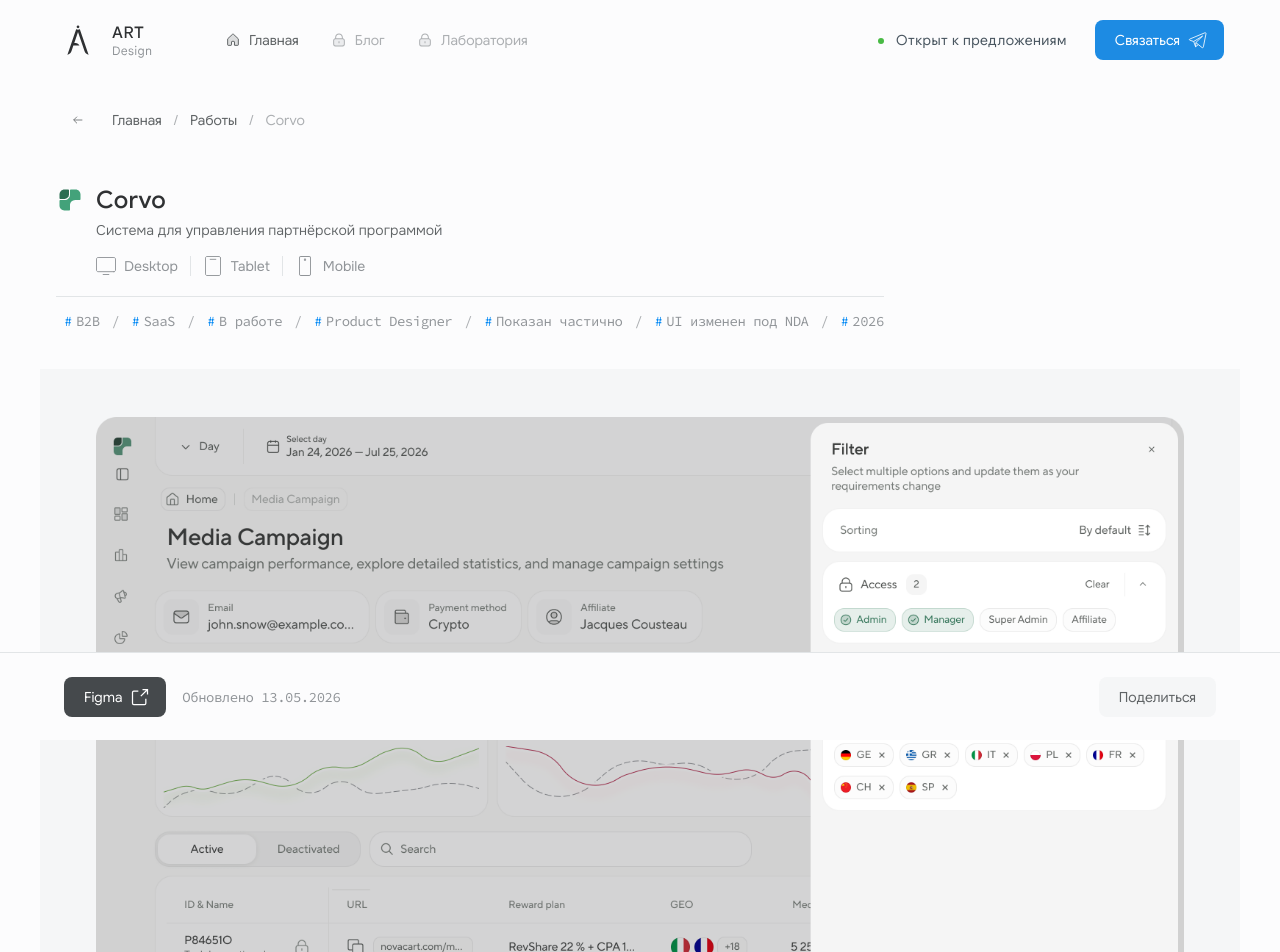
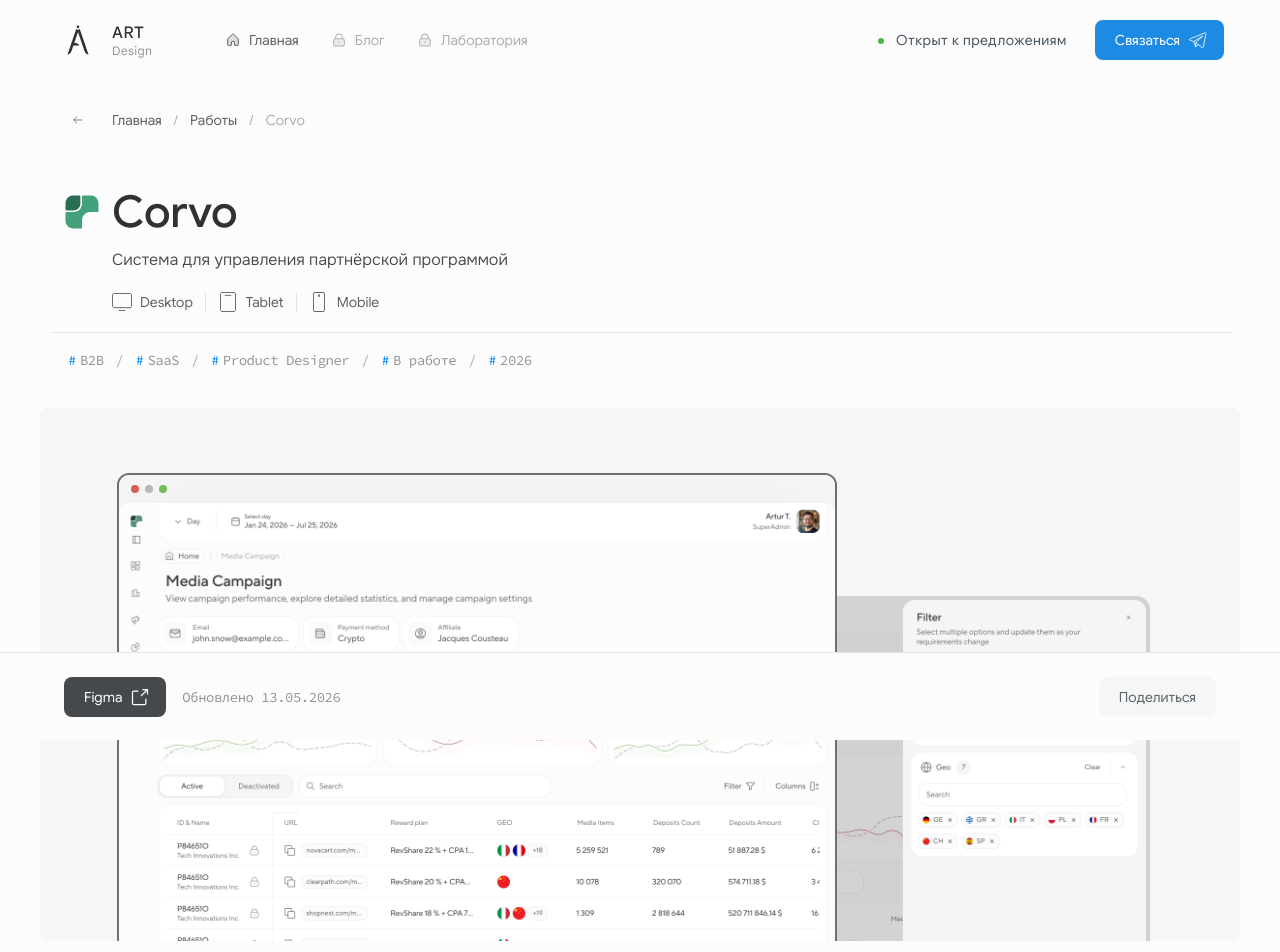
Before and after one commit to Qoalza/Design-portfolio-site, a Next.js app: page /projects/corvo in a window 1280 px wide. Shown: the top 952 px of the page. Built offline with nearby package versions, Linux system fonts and the light colour scheme.

Commit message:
Align Corvo header and main preview with Figma

```diff
--- a/content/projects/corvo.mdx
+++ b/content/projects/corvo.mdx
@@ -17,8 +17,12 @@
   - "Desktop"
   - "Tablet"
   - "Mobile"
-visibility: "Показан частично"
-ndaNote: "UI изменен под NDA"
+detailLabels:
+  - "B2B"
+  - "SaaS"
+  - "Product Designer"
+  - "В работе"
+  - "2026"
 logo: "/assets/projects/corvo/logo.svg"
 heroImage: "/assets/projects/corvo/hero-preview.png"
 heroImageAlt: "Интерфейс Corvo с открытой панелью фильтров рекламных кампаний"
--- a/src/app/projects/[slug]/page.module.css
+++ b/src/app/projects/[slug]/page.module.css
@@ -25,41 +25,47 @@
 
 .skipLink:focus-visible { transform: translateY(0); }
 
-.projectHero { padding: 24px 16px 40px; }
+.projectHero {
+  display: flex;
+  flex-direction: column;
+  align-items: flex-start;
+  gap: 20px;
+  padding: 24px 0 40px 20px;
+}
 
-.projectTitleRow { display: flex; align-items: center; gap: 12px; }
-.projectTitleRow > img { width: 28px; height: 28px; }
+.projectTitleRow { display: flex; align-items: flex-start; gap: 8px; }
+.projectTitleRow > img { width: 44px; height: 44px; margin-top: 6px; }
 .projectTitleRow h1 {
   margin: 0;
   color: #2f3133;
   font-family: "Google Sans", sans-serif;
-  font-size: 24px;
+  font-size: 44px;
   font-weight: 500;
-  line-height: 32px;
-  letter-spacing: .2px;
+  line-height: 56px;
+  letter-spacing: -.2px;
 }
 
 .projectSubtitle {
-  margin: 4px 0 16px 40px;
-  color: #606466;
-  font-size: 14px;
+  margin: -12px 0 0 52px;
+  max-width: 720px;
+  color: #45494c;
+  font-size: 16px;
   font-weight: 350;
-  line-height: 20px;
+  line-height: 24px;
 }
 
-.heroPlatforms { margin-left: 20px; }
-.heroPlatforms > ul { padding-left: 20px; }
+.heroPlatforms { margin-left: 52px; }
 
 .projectLabels {
+  position: relative;
   display: flex;
   width: max-content;
   max-width: 100%;
   flex-wrap: nowrap;
   align-items: center;
   gap: 12px;
-  margin: 20px 0 0;
-  padding: 16px 0 0 8px;
-  border-top: 1px solid #e2e5e7;
+  margin: 0;
+  padding: 20px 0 0 8px;
   color: #909498;
   font-family: "Source Code Pro", monospace;
   font-size: 14px;
@@ -69,24 +75,73 @@
   list-style: none;
 }
 
+.projectLabels::before {
+  position: absolute;
+  top: 0;
+  left: -8px;
+  width: 1180px;
+  height: 1px;
+  background: #e2e5e7;
+  content: "";
+}
+
 .projectLabels li { display: flex; align-items: center; gap: 4px; white-space: nowrap; }
 .projectLabels li > span { margin-right: 8px; color: #acafb2; }
 .projectLabels b { color: #0489f4; font-weight: 400; }
 
 .heroPreview {
+  position: relative;
   width: 1200px;
-  padding: 48px 56px;
+  height: 533px;
+  overflow: hidden;
+  border-radius: 8px;
   background: #f5f6f7;
 }
 
-.heroPreviewImage {
-  width: 1088px;
-  height: 640px;
-  overflow: hidden;
-  border-radius: 8px;
+.heroPreviewBack {
+  position: absolute;
+  top: 188.43px;
+  left: 32.52%;
+  width: 60%;
+  height: auto;
+  border-radius: 9px;
 }
 
-.heroPreviewImage button > img { display: block; width: 100%; height: 100%; object-fit: cover; object-position: top; }
+.heroPreviewFront {
+  position: absolute;
+  top: calc(50% + 104.5px);
+  left: calc(50% - 163px);
+  width: 720px;
+  height: 612px;
+  overflow: hidden;
+  border: 2px solid #707070;
+  border-radius: 12px;
+  background: #f7f7f7;
+  transform: translate(-50%, -50%);
+}
+
+.browserBar {
+  display: flex;
+  height: 28px;
+  align-items: center;
+  gap: 6px;
+  padding: 4px 4px 4px 12px;
+  background: #f7f7f7;
+}
+
+.browserBar i { width: 8px; height: 8px; border-radius: 50%; background: #d66056; }
+.browserBar i:nth-child(2) { background: #b8b8b8; }
+.browserBar i:nth-child(3) { background: #74bd57; }
+
+.heroPreviewImage {
+  width: 716px;
+  aspect-ratio: 404 / 326;
+  overflow: hidden;
+  border-radius: 9px;
+  box-shadow: 0 20px 100px -10px rgba(18, 18, 19, .1);
+}
+
+.heroPreviewImage button > img { display: block; width: 100%; height: 100%; object-fit: cover; }
 
 .projectInformation {
   display: grid;
--- a/src/app/projects/[slug]/page.tsx
+++ b/src/app/projects/[slug]/page.tsx
@@ -83,13 +83,12 @@
     jsxs,
   });
 
-  const projectLabels = [
+  const projectLabels = project.detailLabels ?? [
     ...project.tags,
     project.role,
-    project.visibility,
-    project.ndaNote,
+    project.status,
     String(project.year),
-  ].filter((value): value is string => Boolean(value));
+  ];
   const projectsTrailItem = { href: "/projects", label: "Работы" };
   const projectTrailItem = { href: `/projects/${project.slug}`, label: project.title };
   const projectSections = getProjectSections(project.content);
@@ -119,7 +118,7 @@
             </div>
             {project.subtitle ? <p className={styles.projectSubtitle}>{project.subtitle}</p> : null}
             {project.platforms?.length ? (
-              <div className={styles.heroPlatforms}><ProjectPlatforms platforms={project.platforms} /></div>
+              <div className={styles.heroPlatforms}><ProjectPlatforms platforms={project.platforms} variant="projectHero" /></div>
             ) : null}
             <ul className={styles.projectLabels} aria-label="Характеристики проекта">
               {projectLabels.map((label, index) => (
@@ -134,15 +133,27 @@
 
           {hasHeroImage ? (
             <div className={styles.heroPreview}>
-              <div className={styles.heroPreviewImage}>
+              <Image
+                className={styles.heroPreviewBack}
+                src="/assets/homepage/corvo-dashboard.png"
+                alt=""
+                width={2960}
+                height={2400}
+                priority
+                aria-hidden="true"
+              />
+              <div className={styles.heroPreviewFront}>
+                <div className={styles.browserBar} aria-hidden="true"><i /><i /><i /></div>
+                <div className={styles.heroPreviewImage}>
                 <ProjectMediaLightbox
-                  src={project.heroImage!}
+                  src="/assets/homepage/corvo-product.png"
                   alt={project.heroImageAlt!}
-                  width={project.heroImageWidth!}
-                  height={project.heroImageHeight!}
+                  width={2960}
+                  height={2400}
                   priority
-                  sizes="1088px"
+                  sizes="720px"
                 />
+                </div>
               </div>
             </div>
           ) : null}
--- a/src/components/project-platforms.module.css
+++ b/src/components/project-platforms.module.css
@@ -34,3 +34,11 @@
   -webkit-mask: var(--platform-icon) center / contain no-repeat;
   mask: var(--platform-icon) center / contain no-repeat;
 }
+
+.projectHero {
+  padding-left: 0;
+  color: #606466;
+  font-family: "Google Sans", sans-serif;
+  line-height: 16px;
+  letter-spacing: 0;
+}
--- a/src/components/project-platforms.tsx
+++ b/src/components/project-platforms.tsx
@@ -11,11 +11,12 @@
 type ProjectPlatformsProps = {
   platforms: ProjectPlatform[];
   desktopOnlyLabel?: boolean;
+  variant?: "default" | "projectHero";
 };
 
-export function ProjectPlatforms({ platforms, desktopOnlyLabel = false }: ProjectPlatformsProps) {
+export function ProjectPlatforms({ platforms, desktopOnlyLabel = false, variant = "default" }: ProjectPlatformsProps) {
   return (
-    <ul className={styles.platforms} aria-label="Платформы">
+    <ul className={`${styles.platforms} ${variant === "projectHero" ? styles.projectHero : ""}`} aria-label="Платформы">
       {platforms.map((platform) => {
         const iconStyle = {
           "--platform-icon": `url("${platformIcons[platform]}")`,
--- a/src/lib/projects.ts
+++ b/src/lib/projects.ts
@@ -26,6 +26,7 @@
   heroImageHeight?: number;
   workSummary?: string;
   catalogRole?: string;
+  detailLabels?: string[];
   catalogVisible: boolean;
   detailAvailable: boolean;
   catalogOrder: number;
@@ -60,6 +61,18 @@
 function readTags(value: unknown): string[] {
   if (!Array.isArray(value) || value.some((tag) => typeof tag !== "string")) {
     throw new Error('Project frontmatter field "tags" must be an array of strings.');
+  }
+
+  return value;
+}
+
+function readOptionalStringArray(value: unknown, field: "detailLabels"): string[] | undefined {
+  if (value === undefined) {
+    return undefined;
+  }
+
+  if (!Array.isArray(value) || value.some((item) => typeof item !== "string" || item.trim().length === 0)) {
+    throw new Error(`Project frontmatter field "${field}" must be an array of non-empty strings.`);
   }
 
   return value;
@@ -174,6 +187,7 @@
     heroImageHeight,
     workSummary: readOptionalString(data.workSummary, "workSummary"),
     catalogRole: readOptionalString(data.catalogRole, "catalogRole"),
+    detailLabels: readOptionalStringArray(data.detailLabels, "detailLabels"),
     catalogVisible: readOptionalBoolean(data.catalogVisible, "catalogVisible", true),
     detailAvailable: readOptionalBoolean(data.detailAvailable, "detailAvailable", true),
     catalogOrder: typeof data.catalogOrder === "number" && Number.isInteger(data.catalogOrder) ? data.catalogOrder : 999,
@@ -208,6 +222,7 @@
     heroImageHeight: project.heroImageHeight,
     workSummary: project.workSummary,
     catalogRole: project.catalogRole,
+    detailLabels: project.detailLabels,
     catalogVisible: project.catalogVisible,
     detailAvailable: project.detailAvailable,
     catalogOrder: project.catalogOrder,
```
